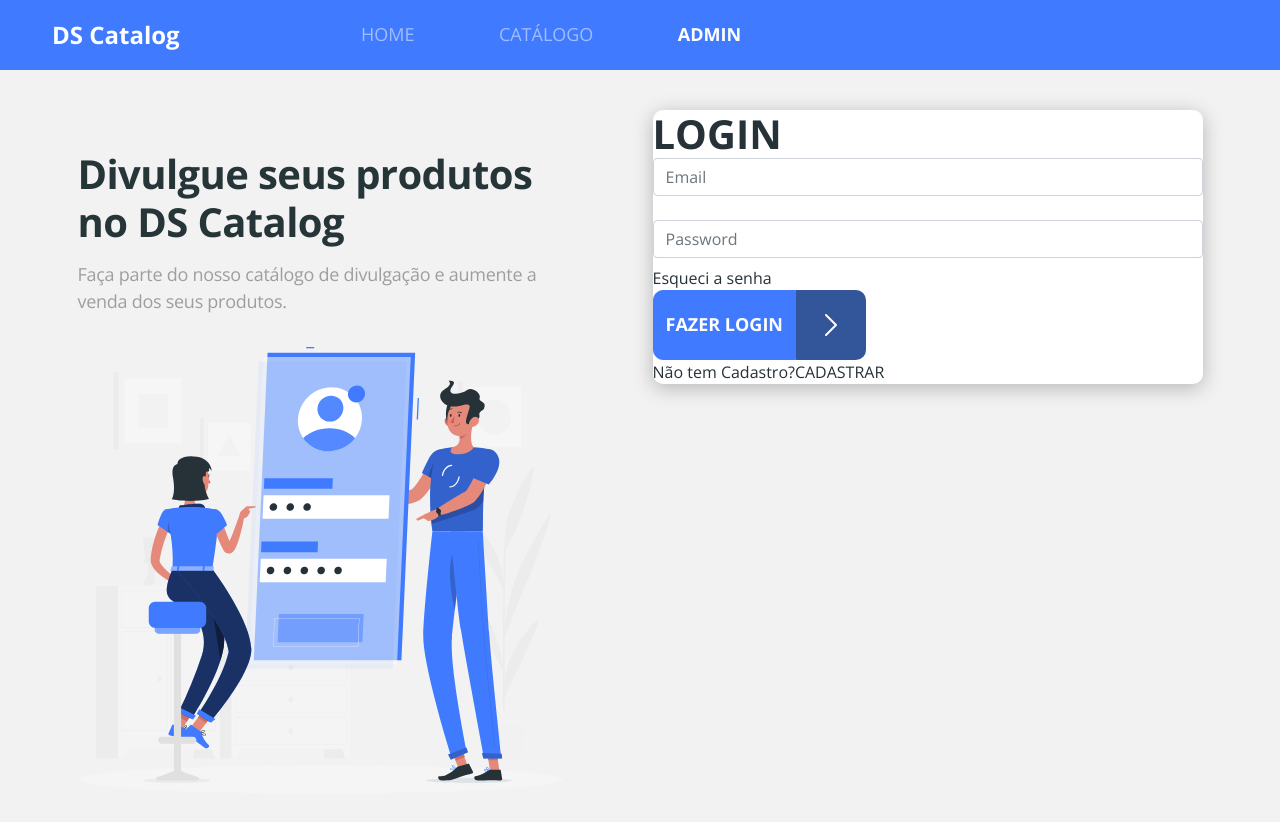
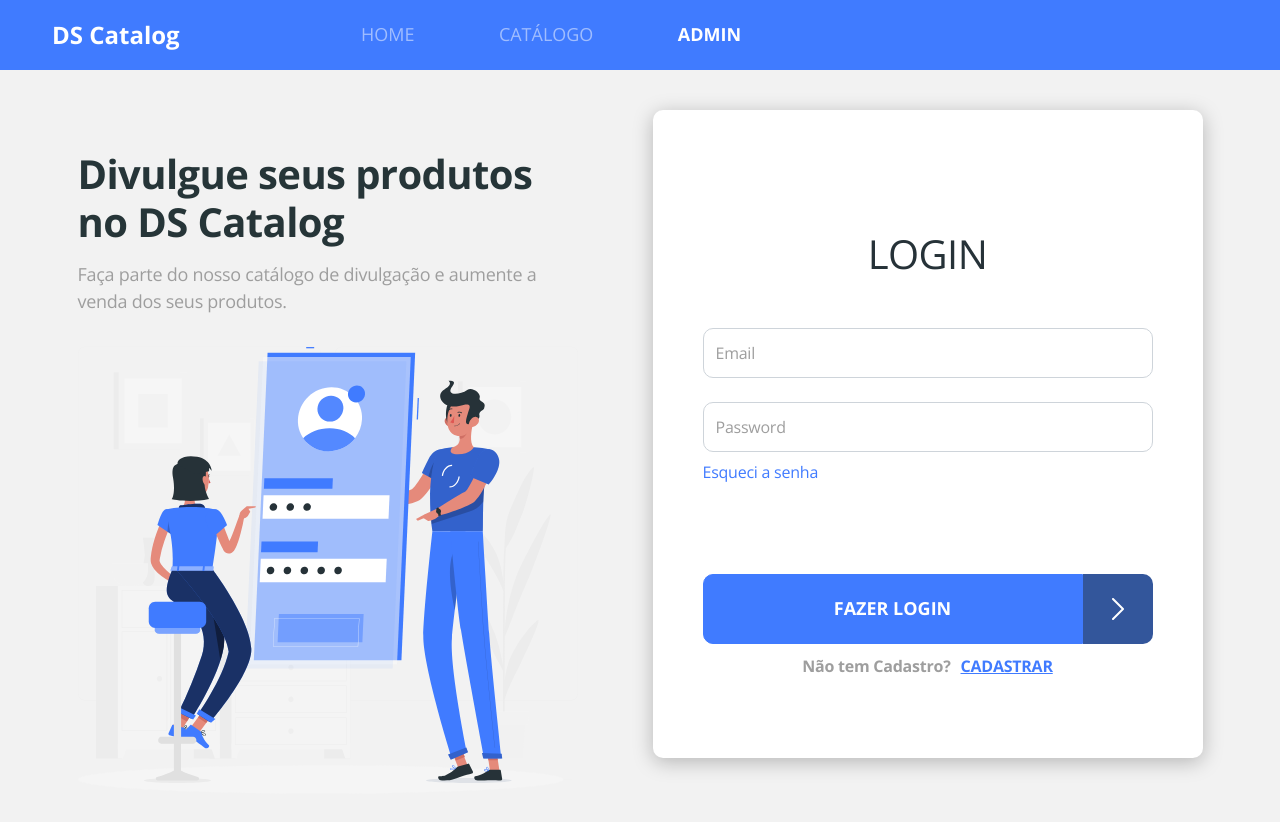
Before and after one commit to eliezerrb/dscatalog, a React (Create React App) app in the folder frontweb/: page /admin/auth/login in a window 1280 px wide. Shown: the top 822 px of the page. Built offline with nearby package versions, Linux system fonts and the light colour scheme; no server answers.

Commit message:
Estilizando o card de Login

```diff
--- a/frontweb/src/App.css
+++ b/frontweb/src/App.css
@@ -4,13 +4,19 @@
   font-family: 'Open Sans', sans-serif;
 }
 
-h1, h2, h3, h4, h5, h6 {
+h1,
+h2,
+h3,
+h4,
+h5,
+h6 {
   font-weight: 700;
   /*Margim ao final*/
   margin-bottom: 0;
 }
 
-a, a:hover {
+a,
+a:hover {
   /*Remover sublinhado e não ter cor definida*/
   text-decoration: none;
   color: unset;
@@ -23,3 +29,15 @@
   /*Borda arrendodada */
   border-radius: 10px;
 }
+
+.base-input {
+  border-radius: 10px;
+  font-size: 1em;
+  letter-spacing: -0.015em;
+  color: #263238;
+  height: 50px;
+}
+
+.base-input::placeholder {
+  color: #9e9e9e;
+}
--- a/frontweb/src/components/ButtonIcon/styles.css
+++ b/frontweb/src/components/ButtonIcon/styles.css
@@ -1,12 +1,13 @@
-.btn-container{
+.btn-container {
   display: flex;
 }
 
-.btn-container button{
+.btn-container button {
+  width: calc(100% - 50px);
   border-radius: 10px 0 0 10px;
 }
 
-.btn h6{
+.btn h6 {
   color: #fff;
   font-size: 12px;
   text-transform: uppercase;
@@ -29,7 +30,12 @@
     height: 70px;
   }
 
-    .btn h6{
+  .btn-container button {
+    width: calc(100% - 70px);
+    border-radius: 10px 0 0 10px;
+  }
+
+  .btn h6 {
     font-size: 18px;
   }
 }
--- a/frontweb/src/pages/Admin/Auth/Login/index.tsx
+++ b/frontweb/src/pages/Admin/Auth/Login/index.tsx
@@ -9,6 +9,7 @@
       <h1>LOGIN</h1>
       <form>
         {/*mb-4: Classe bootStrap margin botton 4 espaço abaixo para outro imput*/}
+        {/*form-control: Classe bootStrap que coloca borda no imput, largura 100% */}
         <div className="mb-4">
           <input
             type="text"
--- a/frontweb/src/pages/Admin/Auth/Login/styles.css
+++ b/frontweb/src/pages/Admin/Auth/Login/styles.css
@@ -0,0 +1,56 @@
+.login-card {
+  padding: 20px;
+  font-size: 16px;
+}
+
+.login-card h1 {
+  font-size: 2.5em;
+  font-weight: normal;
+  text-align: center;
+  letter-spacing: -0.015em;
+  color: #263238;
+  text-transform: uppercase;
+  margin-top: 70px;
+  margin-bottom: 50px;
+}
+
+.login-link-recover {
+  font-size: 1em;
+  letter-spacing: -0.015em;
+  color: #407bff;
+  display: block;
+  margin-bottom: 90px;
+}
+
+.login-link-register {
+  font-weight: bold;
+  font-size: 1em;
+  text-align: center;
+  letter-spacing: -0.015em;
+  text-decoration-line: underline;
+  color: #407bff;
+  margin-left: 10px;
+}
+
+.login-submit {
+  margin-bottom: 10px;
+}
+
+.not-registered {
+  font-weight: bold;
+  font-size: 1em;
+  text-align: center;
+  letter-spacing: -0.015em;
+  color: #9e9e9e;
+}
+
+.signup-container {
+  text-align: center;
+  margin-bottom: 30px;
+}
+
+@media (min-width: 576px) {
+    .login-card {
+        padding: 50px;
+    }
+}
```
Lines whose indentation alone changed are shown as unchanged.
